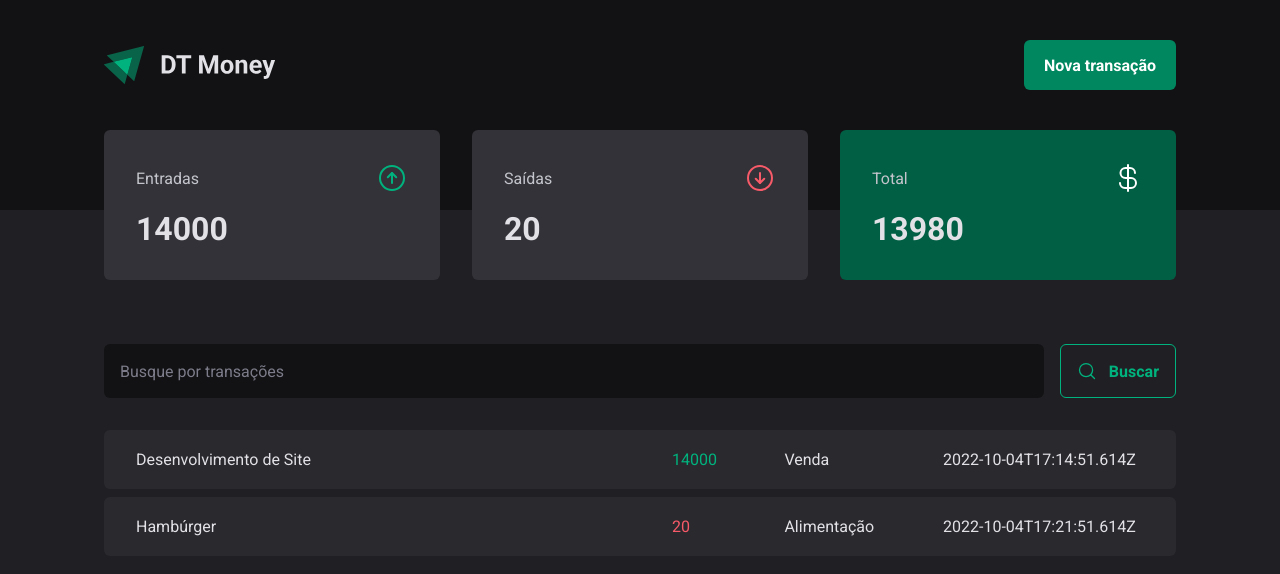
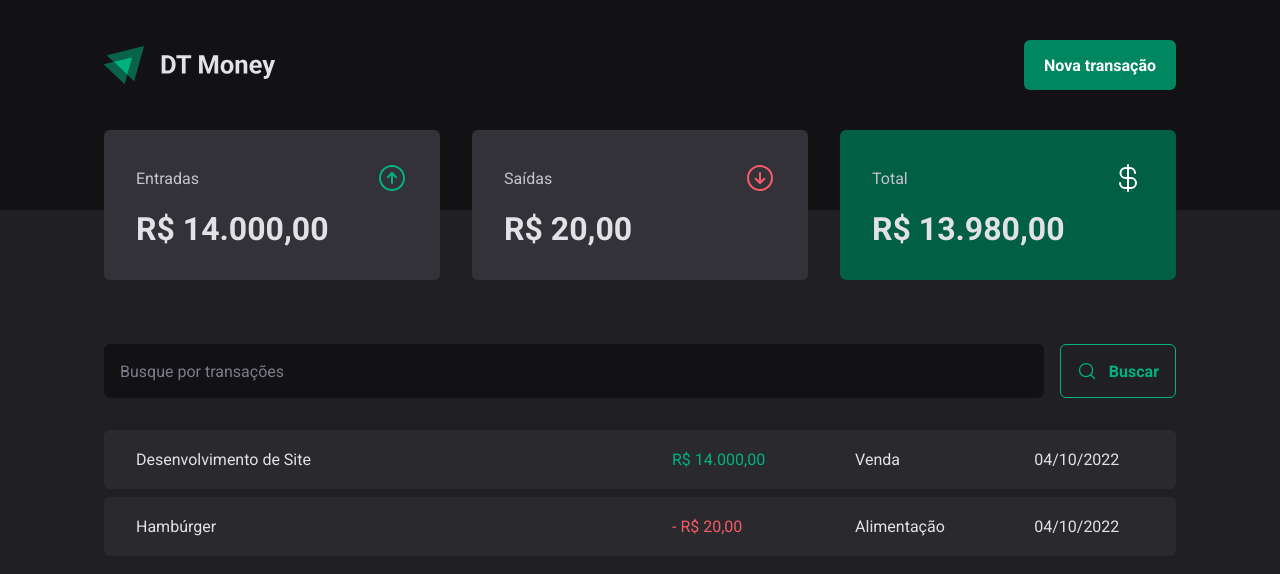
Before and after one commit to RenanArantes/dt-money, a React (Vite) app: page / in a window 1280 px wide. Shown: the top 574 px of the page. Built offline with nearby package versions, Linux system fonts and the light colour scheme; data requests are answered from the project's data file.

Commit message:
Formatando valores

```diff
--- a/src/Components/Summary/index.tsx
+++ b/src/Components/Summary/index.tsx
@@ -1,6 +1,7 @@
 import { ArrowCircleUp, ArrowCircleDown, CurrencyDollar } from 'phosphor-react'
 import { useContext } from 'react'
 import { TransactionsContext } from '../../contexts/TransactionsContext'
+import { priceFormatter } from '../../utils/formatter'
 import { SummaryCard, SummaryContainer } from './styles'
 
 export function Summary() {
@@ -32,7 +33,7 @@
           <span>Entradas</span>
           <ArrowCircleUp size={32} color={'#00b37e'} />
         </header>
-        <strong>{summary.income}</strong>
+        <strong>{priceFormatter.format(summary.income)}</strong>
       </SummaryCard>
 
       <SummaryCard>
@@ -40,7 +41,7 @@
           <span>Saídas</span>
           <ArrowCircleDown size={32} color={'#f75a68'} />
         </header>
-        <strong>{summary.outcome}</strong>
+        <strong>{priceFormatter.format(summary.outcome)}</strong>
       </SummaryCard>
 
       <SummaryCard variant="green">
@@ -48,7 +49,7 @@
           <span>Total</span>
           <CurrencyDollar size={32} color={'#fff'} />
         </header>
-        <strong>{summary.total}</strong>
+        <strong>{priceFormatter.format(summary.total)}</strong>
       </SummaryCard>
     </SummaryContainer>
   )
--- a/src/pages/Transactions/index.tsx
+++ b/src/pages/Transactions/index.tsx
@@ -2,6 +2,7 @@
 import { Header } from '../../Components/Header'
 import { Summary } from '../../Components/Summary'
 import { TransactionsContext } from '../../contexts/TransactionsContext'
+import { dateFormatter, priceFormatter } from '../../utils/formatter'
 import { SearchForm } from './components/SearchForm'
 import {
   PriceHighlight,
@@ -35,11 +36,14 @@
                   <td width={'50%'}>{transaction.description}</td>
                   <td>
                     <PriceHighlight variant={transaction.type}>
-                      {transaction.price}
+                      {transaction.type === 'outcome' && '- '}
+                      {priceFormatter.format(transaction.price)}
                     </PriceHighlight>
                   </td>
                   <td>{transaction.category}</td>
-                  <td>{transaction.createdAt}</td>
+                  <td>
+                    {dateFormatter.format(new Date(transaction.createdAt))}
+                  </td>
                 </tr>
               )
             })}
--- /dev/null
+++ b/src/utils/formatter.ts
@@ -0,0 +1,6 @@
+export const dateFormatter = new Intl.DateTimeFormat('pt-BR')
+
+export const priceFormatter = new Intl.NumberFormat('pt-BR', {
+  style: 'currency',
+  currency: 'BRL',
+})
```
